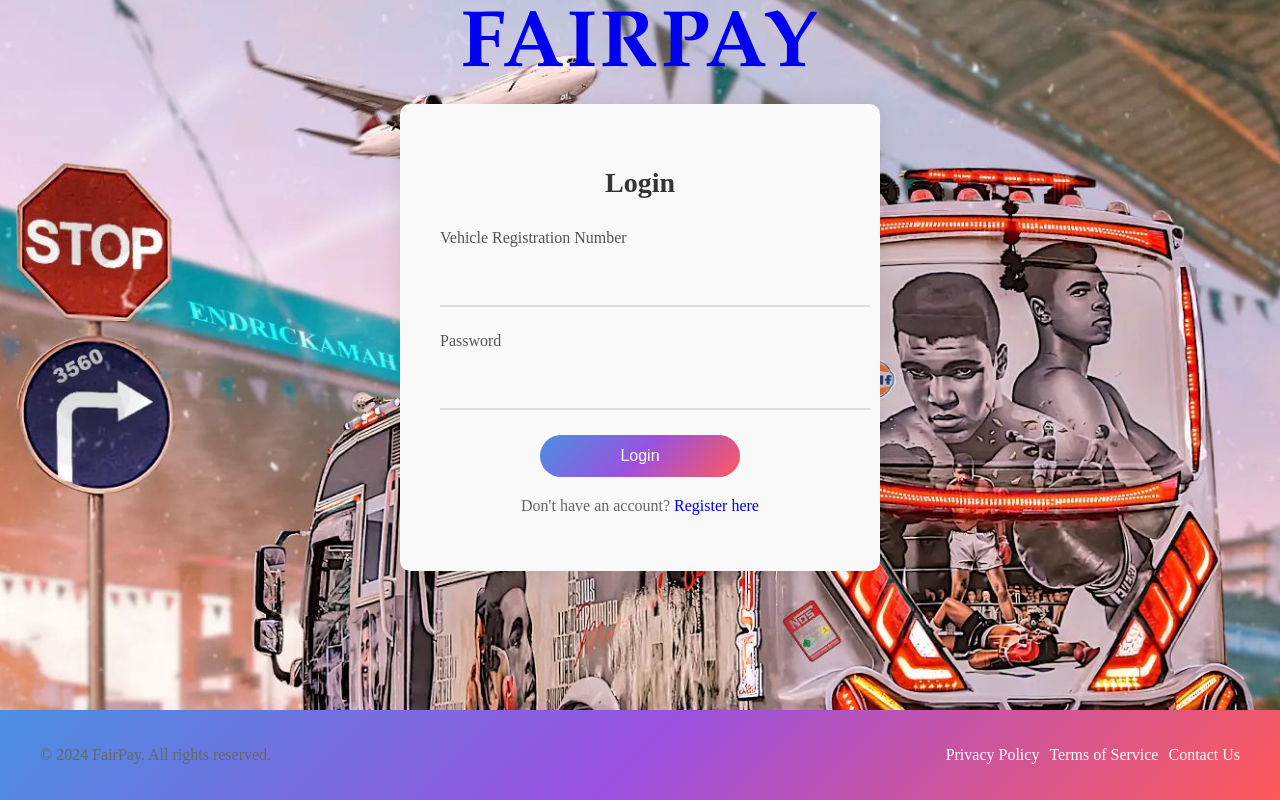
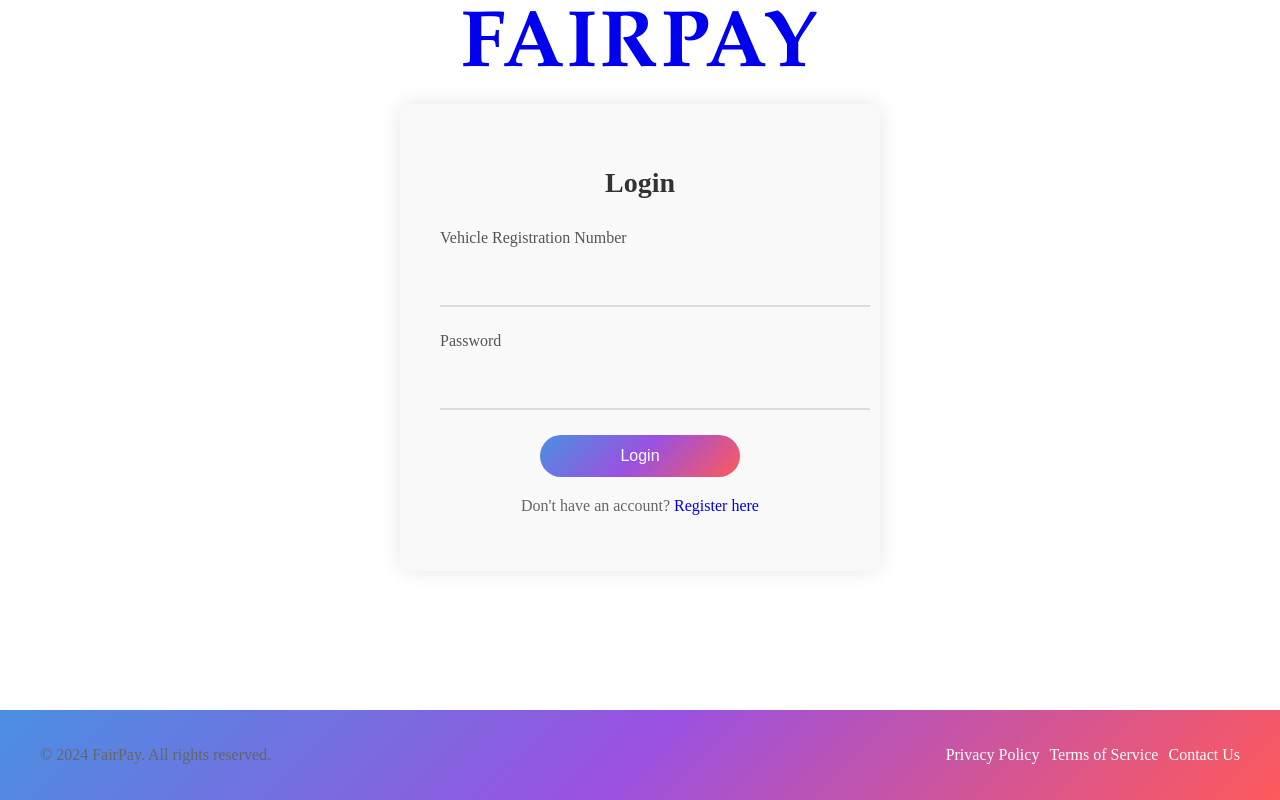
Before and after one commit to Dancunrandy/fare, a React (Create React App) app: page / in a window 1280 px wide. Built offline with nearby package versions, Linux system fonts and the light colour scheme.

Commit message:
removed background photo

```diff
--- a/src/App.js
+++ b/src/App.js
@@ -11,7 +11,7 @@ function App() {
   return (
     <Router>
       <div className="App">
-        <div className="background-img" style={{backgroundImage: `url(${backgroundImage})`}}/>
+        {/* <div className="background-img" style={{backgroundImage: `url(${backgroundImage})`}}/> */}
         <Header />
         <div className="content">
           <Switch>
```
